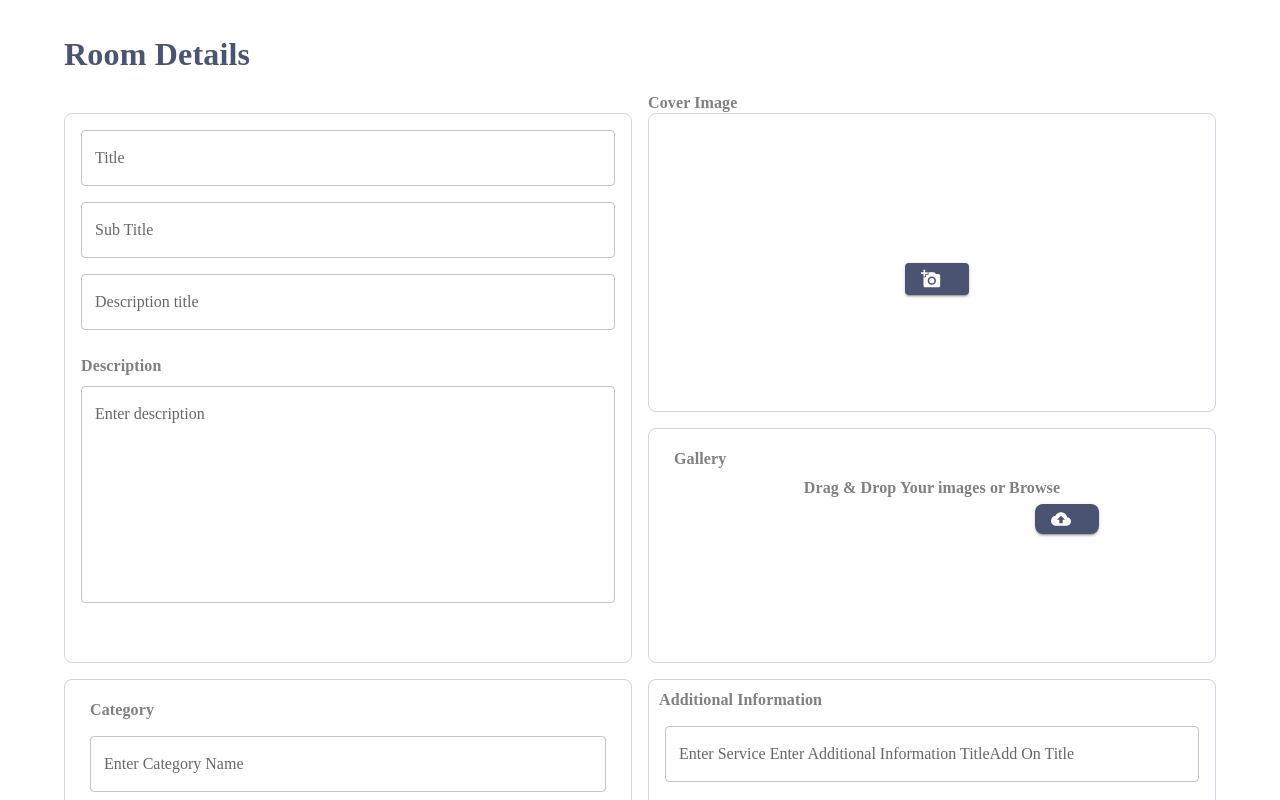
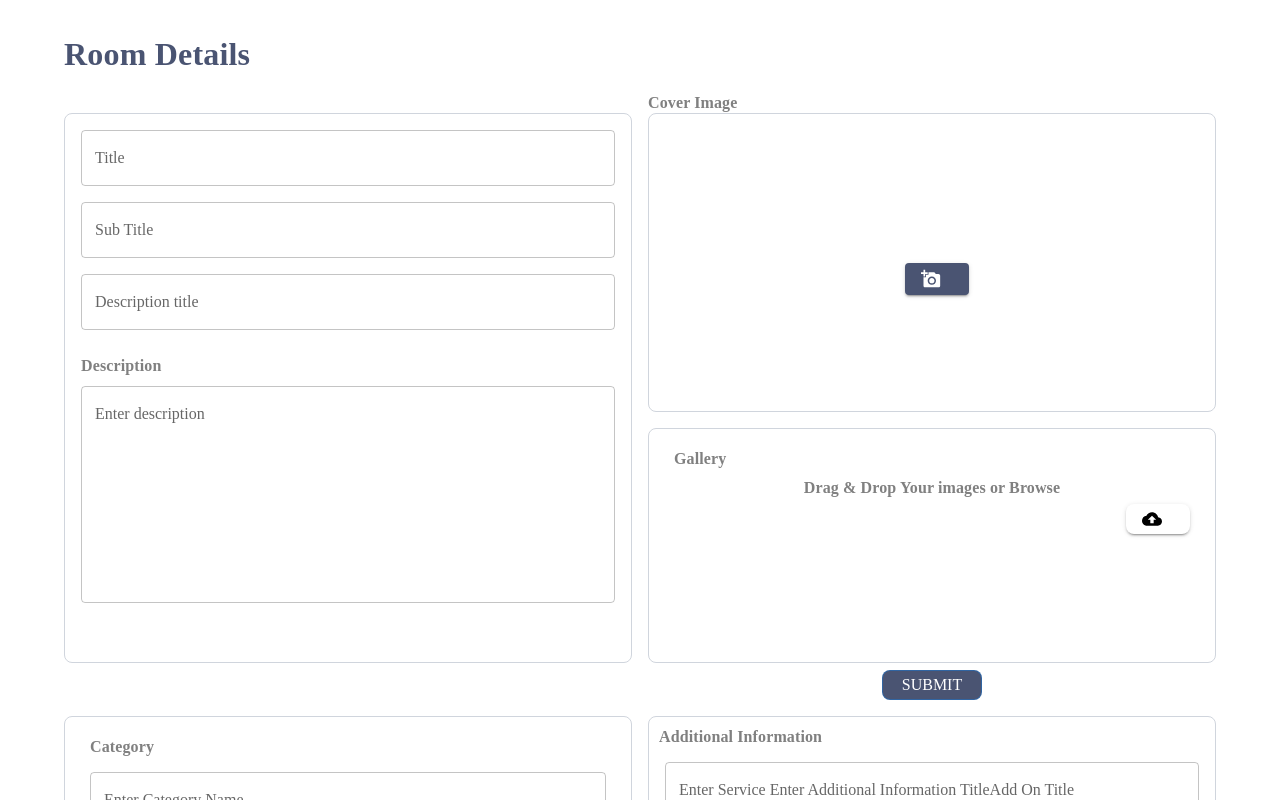
Before and after one commit to Software-Lifecycle-Consultants/slc-open-hms, a Next.js app: page /admin/roomdetails in a window 1280 px wide. Shown: the top 800 px of the page. Built offline with nearby package versions, Linux system fonts and the light colour scheme.

Commit message:
Did add Submit Button and remove percentage  value

```diff
--- a/components/roomDetails/Gallery.tsx
+++ b/components/roomDetails/Gallery.tsx
@@ -1,8 +1,5 @@
 import * as React from "react";
-import ImageList from "@mui/material/ImageList";
-import ImageListItem from "@mui/material/ImageListItem";
-import Image from "next/image";
-import { Grid, Card, Typography, Button,  } from "@mui/material";
+import { Box, Card, Typography, Button,  } from "@mui/material";
 import { styled } from "@mui/material/styles";
 import CloudUploadIcon from '@mui/icons-material/CloudUpload';
 
@@ -60,6 +57,7 @@ export default function StandardImageList() {
         >
           Drag & Drop Your images or Browse
         </Typography>
+        <Box display="flex" justifyContent="end" alignItems="center">
         <Button
           component="label"
           role={undefined}
@@ -68,17 +66,34 @@ export default function StandardImageList() {
           startIcon={<CloudUploadIcon />}
           sx={{
             marginTop: "7px",
-            backgroundColor: "#4A5472",
-            marginLeft: "70%",
-            color: "white",
-
+            backgroundColor: "white",
+            color: "black",
             height: "30px",
             borderRadius: "8px",
           }}
         >
           <VisuallyHiddenInput type="file" />
         </Button>
+        </Box>
       </Card>
+      {/* Gallery images submit button */}
+      <Box display="flex" justifyContent="center" alignItems="center">
+        <Button
+          sx={{
+            marginTop: "7px",
+            justifyContent: "center",
+            color: "white",
+            width: "100px",
+            height: "30px",
+            borderRadius: "8px",
+            textAlign: "center",
+            backgroundColor: "#4A5472",
+          }}
+          variant="outlined"
+        >
+          <Typography style={{ color: "white" }}>Submit</Typography>
+        </Button>
+      </Box>
     </>
   );
 }
```
